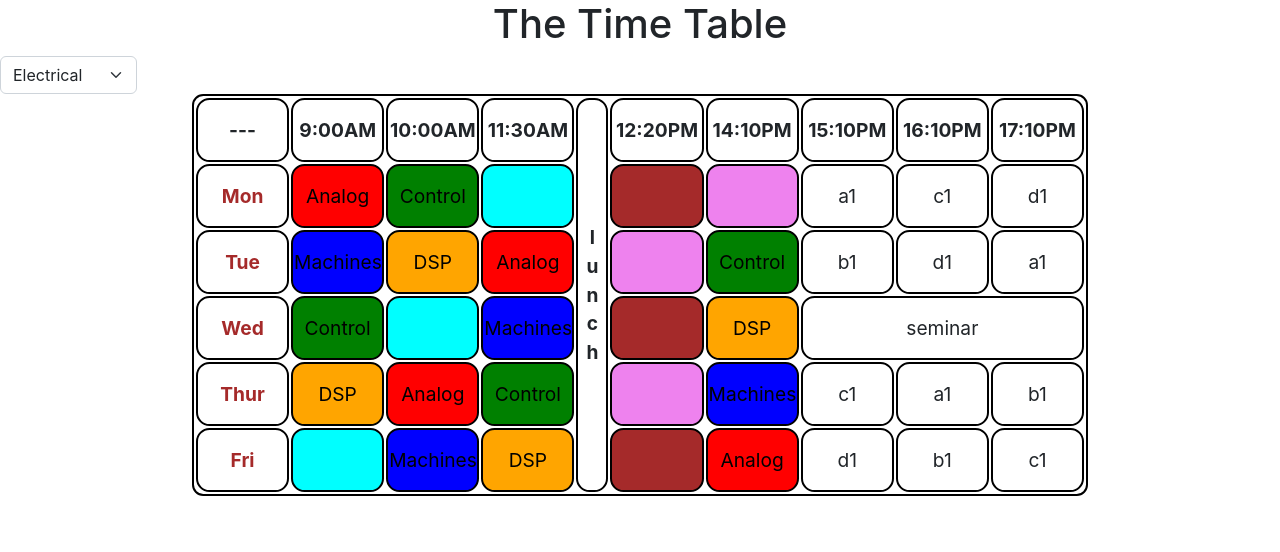
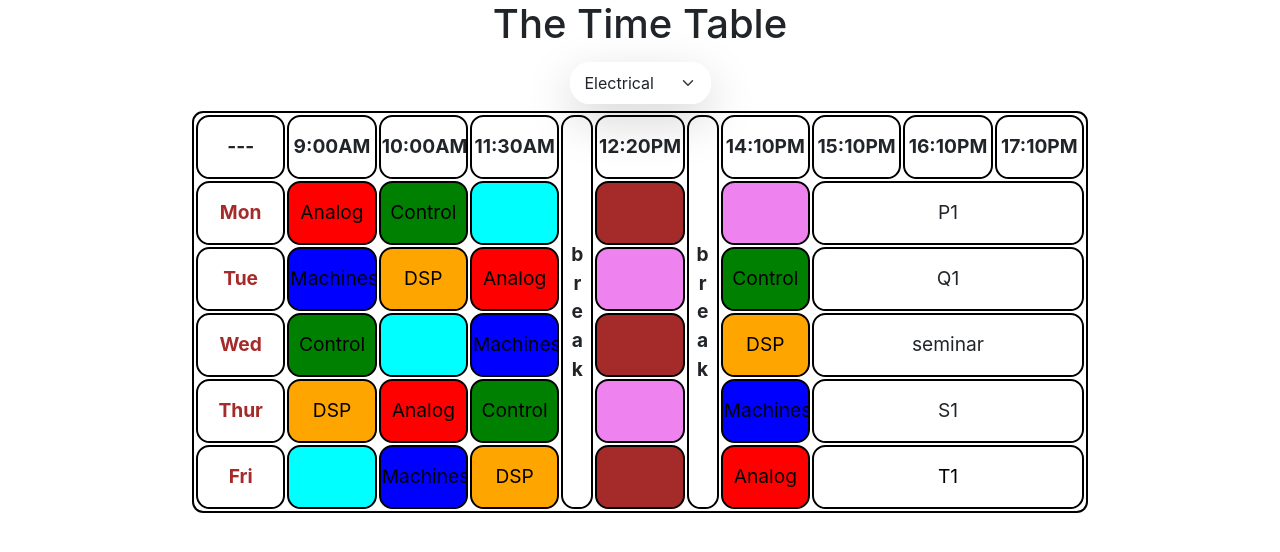
Before and after one commit to Siva-Sanjay/5thSem-TimeTable, a React (Create React App) app: page / in a window 1280 px wide. Shown: the top 552 px of the page. Built offline with nearby package versions, Linux system fonts and the light colour scheme.

Commit message:
added changes to ml part in the table

```diff
--- a/src/TimeTableView.js
+++ b/src/TimeTableView.js
@@ -4,7 +4,7 @@ const TimeTableView=()=>{
     //const [url,setUrl]= useState([[]]);
     const [htmcode,setHTM]=useState(<div>hell</div>)
     const [val,setVal]=useState(4);
-    let url,sub;
+    let url,sub,c1span,b1vis,b1c1,mlurl;
     // let url= [["https://zoom.us/j/97990663010?pwd=NU5CRkJRTzF0azJnK0tLRXFyekJ4Zz09" , "control" ,"","",""],
     //                     ["em","https://zoom.us/j/93120697441?pwd=S0ViTVZLM3ZqSXAvVkcvUmF1Y2NMZz09","https://zoom.us/j/97990663010?pwd=NU5CRkJRTzF0azJnK0tLRXFyekJ4Zz09","","control"],
     //                     ["control","","em","","https://zoom.us/j/93120697441?pwd=S0ViTVZLM3ZqSXAvVkcvUmF1Y2NMZz09",""],
@@ -22,6 +22,10 @@ const TimeTableView=()=>{
 
         console.log(val);
 
+        c1span=3;
+        b1vis='d-none';
+        b1c1='T1';
+        mlurl='';
         switch (val) {
             case "1":
                 url=[["OS","https://zoom.us/j/94175953083?pwd=MU1yQlFQWUpRZTU2TzgxS0hab3JUZz09","","https://zoom.us/j/97316110359?pwd=YUxsYm5oZm16VGFaN1ZEQmptdHliQT09",""],
@@ -30,7 +34,11 @@ const TimeTableView=()=>{
                      ["","OS","https://zoom.us/j/94175953083?pwd=MU1yQlFQWUpRZTU2TzgxS0hab3JUZz09","","https://zoom.us/j/95751333219?pwd=WmY2c3krYldEWmEyNkg2MmpBQnJ2UT09"],
                      ["","","https://zoom.us/j/95751333219?pwd=WmY2c3krYldEWmEyNkg2MmpBQnJ2UT09","https://zoom.us/j/97316110359?pwd=YUxsYm5oZm16VGFaN1ZEQmptdHliQT09","OS"]];
                 sub=["OS","DAA","Compiler","","","Software",""];
-                     console.log(url);
+                c1span=2;
+                b1vis="" ;
+                b1c1="ML";
+                mlurl="";
+                console.log(url);
                 break;
             case "2":
                 url=[["https://zoom.us/j/92579959407?pwd=Wk5wdmo2K3FSNVVMbkR0MExtaCtsUT09","https://zoom.us/j/96031680033?pwd=Ti9vMU1neTdzRDBaYVphVXpYVUt5dz09","","",""],
@@ -58,14 +66,16 @@ const TimeTableView=()=>{
                      ["https://zoom.us/j/97150586097?pwd=TExjblZscTErTCswQkdjc1RWT01pdz09","","","",""]];
                 console.log(url);
                 sub=["HMT","Machine","DME","","MMM","",""];
+
+
                 break;
 
             default:
                 url=[["https://zoom.us/j/97990663010?pwd=NU5CRkJRTzF0azJnK0tLRXFyekJ4Zz09","control","","",""],
-                        ["em","https://zoom.us/j/93120697441?pwd=S0ViTVZLM3ZqSXAvVkcvUmF1Y2NMZz09","https://zoom.us/j/97990663010?pwd=NU5CRkJRTzF0azJnK0tLRXFyekJ4Zz09","","control"],
-                        ["control","","em","","https://zoom.us/j/93120697441?pwd=S0ViTVZLM3ZqSXAvVkcvUmF1Y2NMZz09",""],
-                        ["https://zoom.us/j/93120697441?pwd=S0ViTVZLM3ZqSXAvVkcvUmF1Y2NMZz09","https://zoom.us/j/97990663010?pwd=NU5CRkJRTzF0azJnK0tLRXFyekJ4Zz09","control","","em"],
-                        ["","em","https://zoom.us/j/93120697441?pwd=S0ViTVZLM3ZqSXAvVkcvUmF1Y2NMZz09","","https://zoom.us/j/97990663010?pwd=NU5CRkJRTzF0azJnK0tLRXFyekJ4Zz09"]];
+                        ["https://zoom.us/j/99076479015?pwd=Vm12cGszcnZpRUJwcXoyYnpsNHNHQT09","https://zoom.us/j/93120697441?pwd=S0ViTVZLM3ZqSXAvVkcvUmF1Y2NMZz09","https://zoom.us/j/97990663010?pwd=NU5CRkJRTzF0azJnK0tLRXFyekJ4Zz09","","control"],
+                        ["control","","https://zoom.us/j/99076479015?pwd=Vm12cGszcnZpRUJwcXoyYnpsNHNHQT09","","https://zoom.us/j/93120697441?pwd=S0ViTVZLM3ZqSXAvVkcvUmF1Y2NMZz09",""],
+                        ["https://zoom.us/j/93120697441?pwd=S0ViTVZLM3ZqSXAvVkcvUmF1Y2NMZz09","https://zoom.us/j/97990663010?pwd=NU5CRkJRTzF0azJnK0tLRXFyekJ4Zz09","control","","https://zoom.us/j/99076479015?pwd=Vm12cGszcnZpRUJwcXoyYnpsNHNHQT09"],
+                        ["","https://zoom.us/j/99076479015?pwd=Vm12cGszcnZpRUJwcXoyYnpsNHNHQT09","https://zoom.us/j/93120697441?pwd=S0ViTVZLM3ZqSXAvVkcvUmF1Y2NMZz09","","https://zoom.us/j/97990663010?pwd=NU5CRkJRTzF0azJnK0tLRXFyekJ4Zz09"]];
                         sub=["Analog","Machines","Control","DSP","","",""];
                         console.log(url);
                 break;
@@ -74,8 +84,8 @@ const TimeTableView=()=>{
 
     setHTM(<>
         <h1>The Time Table</h1>
-        <div className="0">
-        <select className="form-select" style={{width:"fit-content"}}aria-label="Default select example" onChange={click}>
+        <div className="0 d-flex flex-column align-items-center">
+        <select className="form-select shadow-lg" style={{width:"fit-content" , margin:"0.5vw", backgroundColor:"transparent", border:"solid white 3px" , borderRadius:"20px"}}aria-label="Default select example" onChange={click}>
             <option value="1" >Computers</option>
             <option value="2" >Civil</option>
             <option value="3">Chemical</option>
@@ -88,23 +98,23 @@ const TimeTableView=()=>{
                   <th> 9:00AM</th>
                   <th> 10:00AM</th>
                   <th> 11:30AM</th>
-                  <th rowSpan="6" className='lunch'>l<br/>u<br/>n<br/>c<br/>h</th>
+                  <th rowSpan="6" className='lunch'>b<br/>r<br/>e<br/>a<br/>k</th>
                   <th> 12:20PM</th>
+                  <th rowSpan="6" className='lunch'>b<br/>r<br/>e<br/>a<br/>k</th>
                   <th> 14:10PM</th>
                   <th> 15:10PM</th>
                   <th> 16:10PM</th>
                   <th> 17:10PM</th>
                 </tr>
                 <tr>
-                  <td className="day" className="sub day">Mon</td>
+                  <td className="day">Mon</td>
                   <td className="sub a"><a href={url[0][0]}><div>{sub[0]}</div></a></td>
                   <td className="sub c"><a href={url[0][1]}><div>{sub[2]} </div></a></td>
                   <td className="sub e"><a href={url[0][2]}><div>{sub[4]}</div></a></td>
                   <td className="sub f"><a href={url[0][3]}><div>{sub[5]}</div></a></td>
                   <td className="sub g"><a href={url[0][4]}><div>{sub[6]}</div></a></td>
-                  <td className="sub a1"> a1</td>
-                  <td className="sub c1"> c1</td>
-                  <td className="sub d1"> d1</td>
+                  <td className="sub p1" colSpan="3">P1</td>
+
                 </tr>
                 {console.log(url[0])}
                 <tr>
@@ -114,9 +124,8 @@ const TimeTableView=()=>{
                   <td className="sub a"><a href={url[1][2]}><div>{sub[0]}</div></a></td>
                   <td className="sub g"><a href={url[1][3]}><div>{sub[6]}</div></a></td>
                   <td className="sub ct"><a href={url[1][4]}><div>{sub[2]}</div></a></td>
-                  <td className="sub b1"> b1</td>
-                  <td className="sub d1"> d1</td>
-                  <td className="sub a1"> a1</td>
+                  <td className="sub q1" colSpan="3">Q1</td>
+
                 </tr>
 
                 <tr>
@@ -126,7 +135,7 @@ const TimeTableView=()=>{
                   <td className="sub b"><a href={url[2][2]}><div>{sub[1]}</div></a></td>
                   <td className="sub f"><a href={url[2][3]}><div>{sub[5]}</div></a></td>
                   <td className="sub dt"><a href={url[2][3]}><div>{sub[3]}</div></a></td>
-                  <td colSpan="3" className="sub"> seminar</td>
+                  <td colSpan="3" className="sem sub"> seminar</td>
 
                 </tr>
                 <tr>
@@ -136,9 +145,8 @@ const TimeTableView=()=>{
                   <td className="sub c"><a href={url[3][2]}><div>{sub[2]}</div></a></td>
                   <td className="sub g"><a href={url[3][3]}><div>{sub[6]}</div></a></td>
                   <td className="sub bt"><a href={url[3][4]}><div>{sub[1]}</div></a></td>
-                  <td className="sub c1"> c1</td>
-                  <td className="sub a1"> a1</td>
-                  <td className="sub b1"> b1</td>
+                  <td className="sub s1" colSpan={c1span}>S1</td>
+                  <td className={`sub b1 ${b1vis}`}><a href={mlurl}><div>ML</div></a></td>
                 </tr>
                 <tr>
                   <td className="day">Fri</td>
@@ -147,9 +155,10 @@ const TimeTableView=()=>{
                   <td className="sub d"><a href={url[4][2]}><div>{sub[3]}</div></a></td>
                   <td className="sub f"><a href={url[4][3]}><div>{sub[5]}</div></a></td>
                   <td className="sub at"><a href={url[4][4]}><div>{sub[0]}</div></a></td>
-                  <td className="sub d1"> d1</td>
-                  <td className="sub b1"> b1</td>
-                  <td className="sub c1"> c1</td>
+                  <td className={`sub d1 ${b1vis}`} > </td>
+                  <td className="sub b1" colSpan={c1span}><a href={mlurl}><div> {b1c1}</div></a></td>
+
+                  <td className="sub c1 d-none"> c1</td>
                 </tr>
             </table>
             </div>
```
